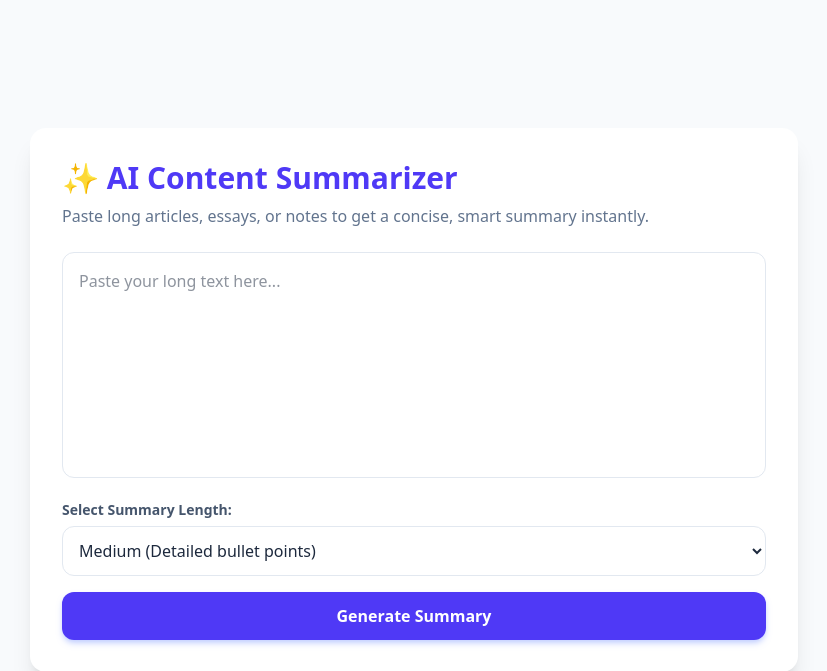
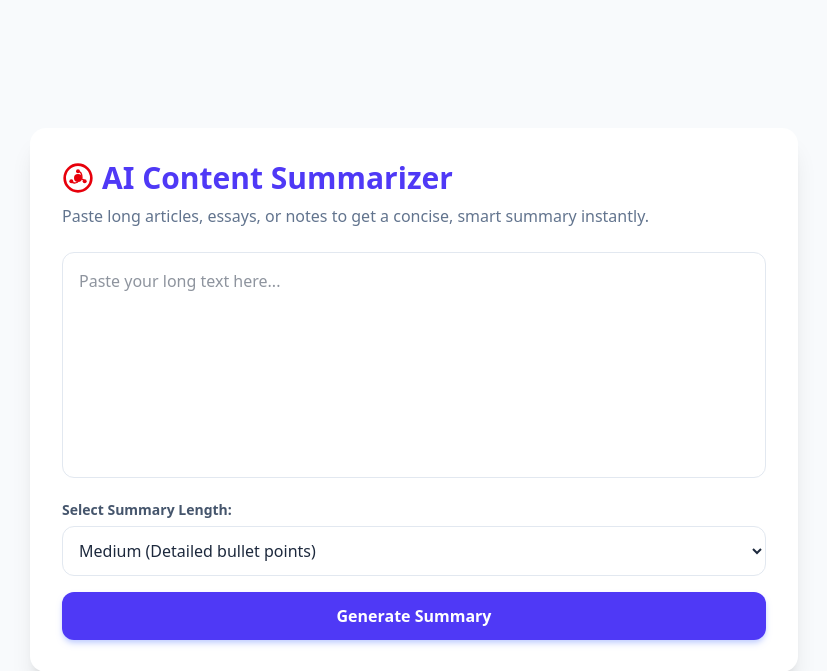
Before and after one commit to Sumitsoni06/Ai-sumarization, a Flask app: page / in a window 1280 px wide. Shown: the top 671 px of the page, without its empty margins (226-1053 px from the left). Run offline with Flask 3, Linux system fonts and the light colour scheme.

Commit message:
Replaced sparkle emoji with custom anime SVG icon

```diff
--- a/templates/index.html
+++ b/templates/index.html
@@ -10,8 +10,16 @@
 
     <div class="max-w-3xl w-full bg-white rounded-2xl shadow-xl p-8">
         <h1 class="text-3xl font-extrabold text-indigo-600 mb-2 flex items-center gap-2">
-            ✨ AI Content Summarizer
-        </h1>
+    <svg class="w-8 h-8 text-red-600 animate-spin-[spinning_3s_linear_infinite]" viewBox="0 0 24 24" fill="currentColor">
+        <circle cx="12" cy="12" r="10" fill="none" stroke="currentColor" stroke-width="2"/>
+        <circle cx="12" cy="12" r="3"/>
+        <circle cx="12" cy="7" r="1.5"/>
+        <circle cx="7" cy="14.5" r="1.5"/>
+        <circle cx="17" cy="14.5" r="1.5"/>
+        <path d="M12 7 C 14 7, 15 9, 15 12 M7 14.5 C 8 16, 10 16, 12 15 M17 14.5 C 16 13, 14 12, 12 12" stroke="currentColor" stroke-width="1" fill="none"/>
+    </svg>
+    AI Content Summarizer
+</h1>
         <p class="text-slate-500 mb-6">Paste long articles, essays, or notes to get a concise, smart summary instantly.</p>
 
         <form action="/summarize" method="POST" class="space-y-4">
```
